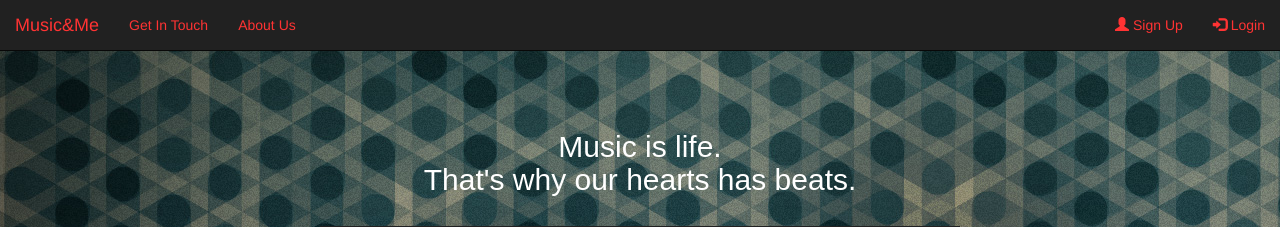
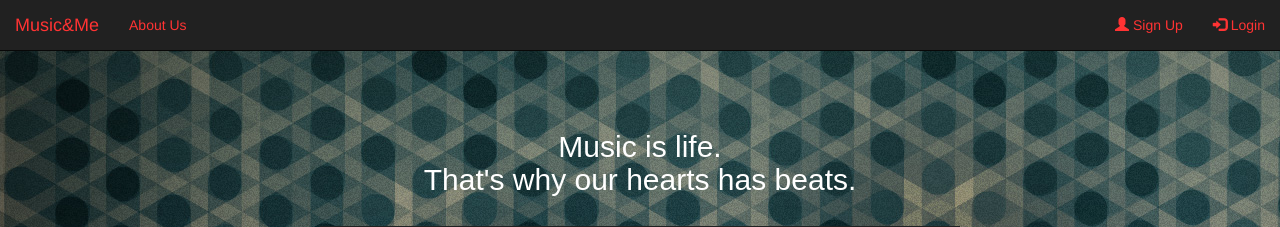
Before and after one commit to mjb0899/musicnme, a PHP site: page / in a window 1280 px wide. Shown: the top 227 px of the page. Run offline with PHP 8.4, Linux system fonts and the light colour scheme; some libraries are stand-ins or nearby versions.

Commit message:
rating commit

```diff
--- a/index.php
+++ b/index.php
@@ -39,7 +39,6 @@ session_start();
                     <li <?php if(!isset($sess)) { ?>style="display:none;"<?php } ?>><a href="home.php">Home</a></li>
                     <li <?php if(!isset($sess)) { ?>style="display:none;"<?php } ?>><a href="#">Share Music</a></li>
                     <li <?php if(!isset($sess)) { ?>style="display:none;"<?php } ?>><a href="#">Events</a></li>
-                    <li><a href="#">Get In Touch</a></li>
                     <li><a href="aboutus.php">About Us</a></li>
                 </ul>
                 <ul class="nav navbar-nav navbar-right">
```
